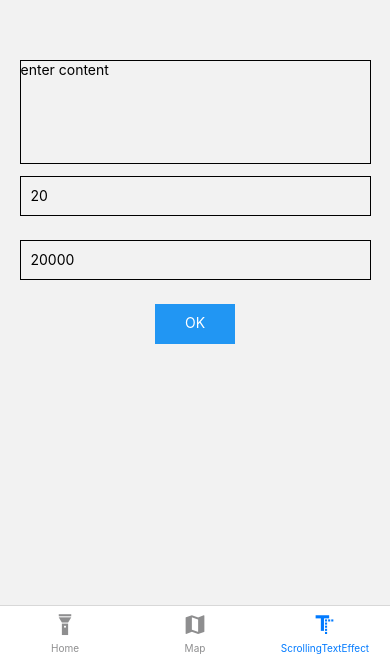
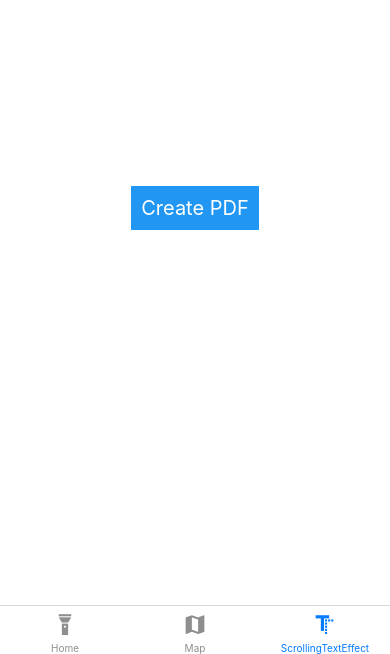
Before and after one commit to keochanhnhungkchua/rn-sos-light-app, a React Native app: screen /ScrollingTextEffect in a window 390 px wide. Shown: the part 190-844 px from the top of the page. Built offline with nearby package versions, Linux system fonts and the light colour scheme.

Commit message:
PDF html export

```diff
--- a/package.json
+++ b/package.json
@@ -20,6 +20,7 @@
     "react-native": "0.70.1",
     "react-native-config": "^1.4.11",
     "react-native-google-places-autocomplete": "^2.5.1",
+    "react-native-html-to-pdf": "^0.12.0",
     "react-native-maps": "^1.3.2",
     "react-native-safe-area-context": "^4.4.1",
     "react-native-screens": "^3.18.2",
--- a/src/screens/ScrollingTextEffect.js
+++ b/src/screens/ScrollingTextEffect.js
@@ -1,80 +1,26 @@
 import React, {useState} from 'react';
-import {
-  View,
-  StyleSheet,
-  TextInput,
-  TouchableOpacity,
-  Text,
-  Modal,
-  Pressable,
-} from 'react-native';
-import TextTicker from 'react-native-text-ticker';
+import {Text, TouchableHighlight, View, StyleSheet} from 'react-native';
+
+import RNHTMLtoPDF from 'react-native-html-to-pdf';
 
 const ScrollingTextEffect = () => {
-  const [text, setText] = useState(null);
-  const [duration, setDuration] = useState(20000);
-  const [fontSize, setFontSize] = useState(20);
-  const [modalVisible, setModalVisible] = useState(false);
-  const handlePressOnOff = () => {
-    console.log(text);
-    console.log(duration);
-    console.log(fontSize);
-    setModalVisible(true);
+  const createPDF = async () => {
+    let options = {
+      html: '<h1>PDF TEST 1234</h1>',
+      fileName: 'test123',
+      directory: 'Documents',
+    };
+
+    let file = await RNHTMLtoPDF.convert(options);
+    console.log(file.filePath);
+    alert(file.filePath);
   };
 
   return (
-    <View style={styles.container}>
-      <TextInput
-        style={{width: '90%', borderWidth: 1}}
-        multiline={true}
-        numberOfLines={6}
-        onChangeText={setText}
-        value={text}
-        placeholder="enter content"
-      />
-      <TextInput
-        style={styles.input}
-        onChangeText={setFontSize}
-        value={fontSize}
-        placeholder="font size"
-        keyboardType="numeric"
-      />
-      <TextInput
-        style={styles.input}
-        onChangeText={setDuration}
-        value={duration}
-        placeholder="enter speed"
-        keyboardType="numeric"
-      />
-      <TouchableOpacity
-        style={styles.button}
-        onPress={() => handlePressOnOff()}>
-        <Text style={{color: 'white', textAlign: 'center'}}>OK</Text>
-      </TouchableOpacity>
-      {modalVisible && (
-        <Modal
-          animationType="slide"
-          transparent={true}
-          visible={modalVisible}
-          onRequestClose={() => {
-            setModalVisible(!modalVisible);
-          }}>
-          <Pressable
-            style={[styles.centeredView]}
-            onPress={() => setModalVisible(!modalVisible)}>
-            <TextTicker
-              style={{color: 'white', fontSize: fontSize}}
-              duration={duration}
-              loop
-              bounce
-              scrollSpeed={1000}
-              repeatSpacer={50}
-              marqueeDelay={1000}>
-              {text ?? 'scrolling text animation react native'}
-            </TextTicker>
-          </Pressable>
-        </Modal>
-      )}
+    <View style={styles.centeredView}>
+      <TouchableHighlight style={styles.button} onPress={createPDF}>
+        <Text style={styles.text}>Create PDF</Text>
+      </TouchableHighlight>
     </View>
   );
 };
@@ -83,7 +29,7 @@ export default ScrollingTextEffect;
 
 const styles = StyleSheet.create({
   centeredView: {
-    backgroundColor: 'red',
+    backgroundColor: 'white',
     flex: 1,
     width: '100%',
     height: '100%',
@@ -111,8 +57,6 @@ const styles = StyleSheet.create({
   button: {
     backgroundColor: '#2196f3',
     textAlign: 'center',
-    height: 40,
-    width: 80,
     margin: 12,
     padding: 10,
   },
```
Also changed, not shown: 3 other files (tests, documents, lock files or other folders).
